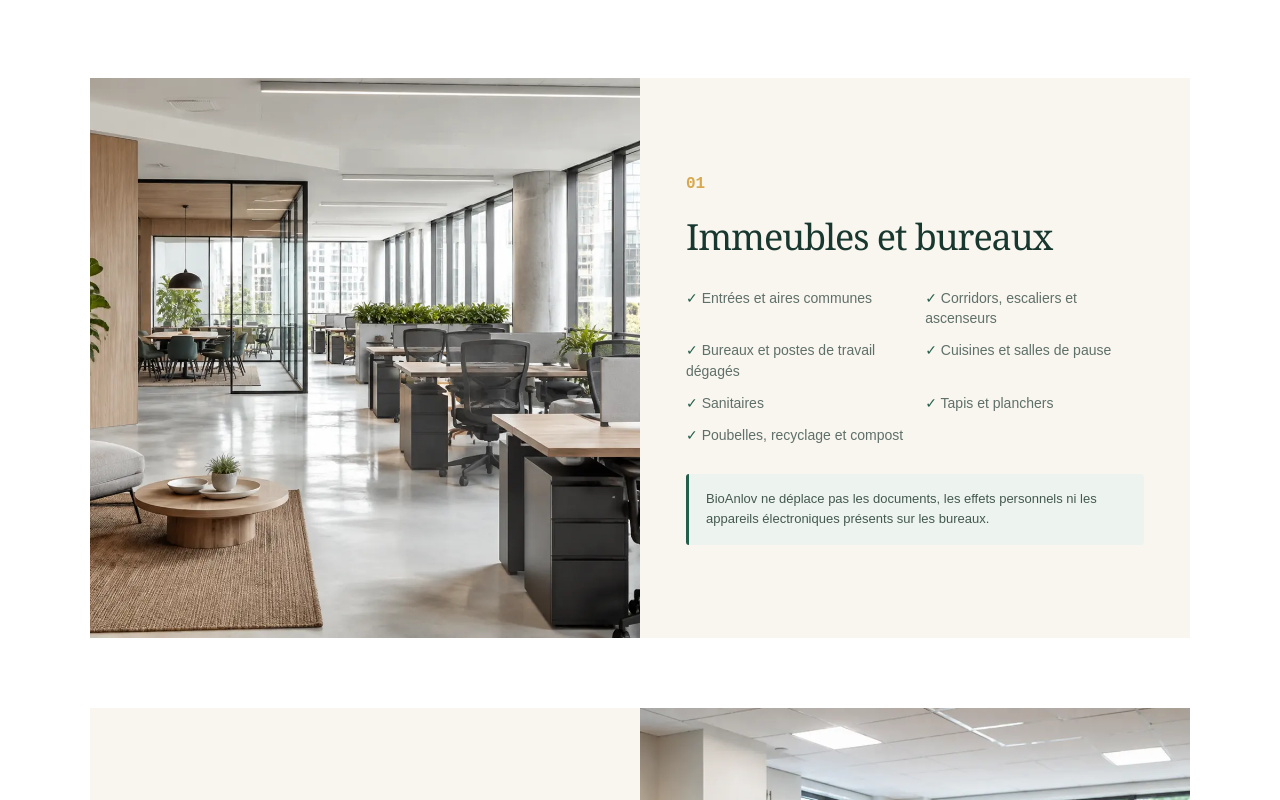
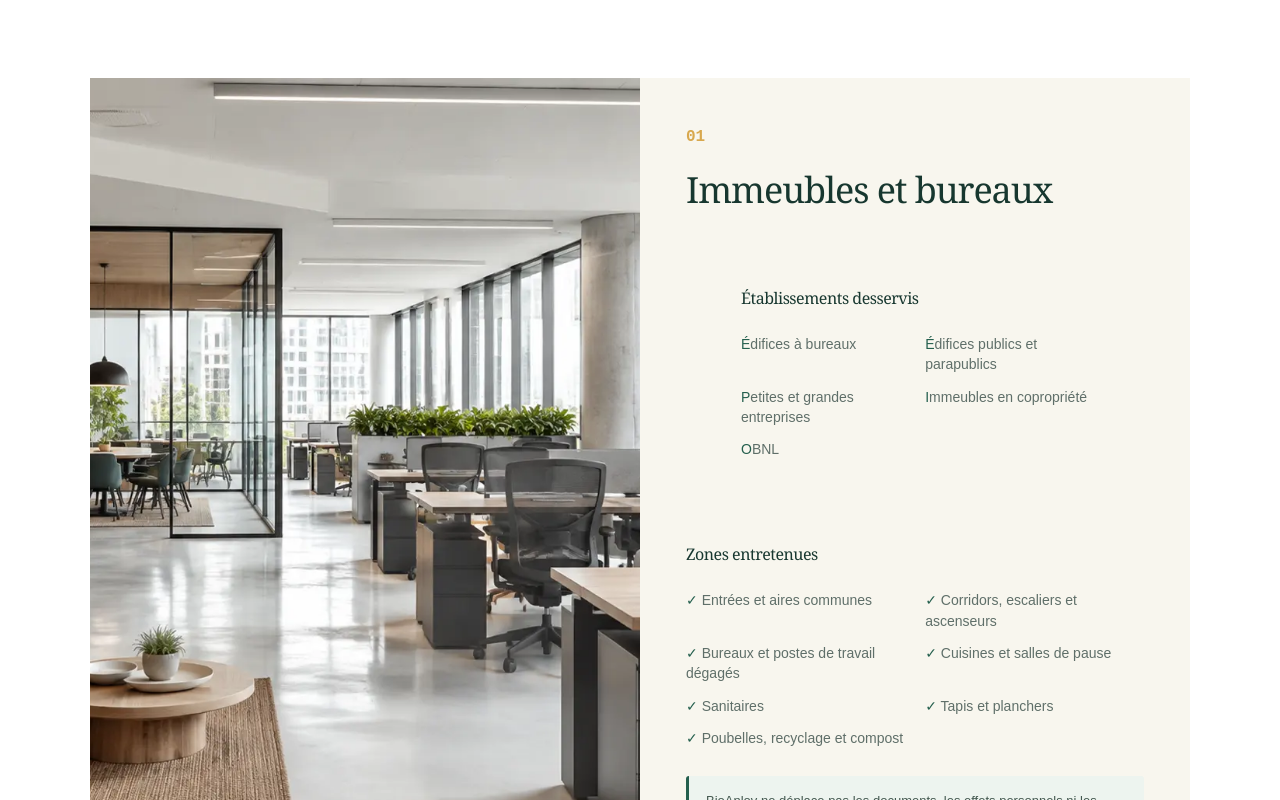
Before and after one commit to BioAnlov/SiteBioAnlov, a React (Vite) app: page /secteurs in a window 1280 px wide. Shown: the part 580-1380 px from the top of the page. Built offline with nearby package versions, Linux system fonts and the light colour scheme.

Commit message:
Update Sectors.tsx

```diff
--- a/src/pages/Sectors.tsx
+++ b/src/pages/Sectors.tsx
@@ -2,11 +2,27 @@ import { CTA } from "../components/CTA";
 import { PageHero } from "../components/PageHero";
 import { usePageMeta } from "../hooks/usePageMeta";
 
-const sectors = [
+type Sector = {
+  id: string;
+  title: string;
+  image: string;
+  establishments?: string[];
+  items: string[];
+  note: string;
+};
+
+const sectors: Sector[] = [
   {
     id: "bureaux",
     title: "Immeubles et bureaux",
     image: "/images/bureaux.webp",
+    establishments: [
+      "Édifices à bureaux",
+      "Édifices publics et parapublics",
+      "Petites et grandes entreprises",
+      "Immeubles en copropriété",
+      "OBNL",
+    ],
     items: [
       "Entrées et aires communes",
       "Corridors, escaliers et ascenseurs",
@@ -72,7 +88,18 @@ export default function Sectors() {
             <div>
               <span>0{index + 1}</span>
               <h2>{sector.title}</h2>
-              <ul>
+              {sector.establishments && (
+                <div className="sector-establishments">
+                  <h3>Établissements desservis</h3>
+                  <ul>
+                    {sector.establishments.map((place) => (
+                      <li key={place}>{place}</li>
+                    ))}
+                  </ul>
+                </div>
+              )}
+              <h3 className="zones-title">Zones entretenues</h3>
+              <ul className="sector-zones">
                 {sector.items.map((item) => (
                   <li key={item}>✓ {item}</li>
                 ))}
```
